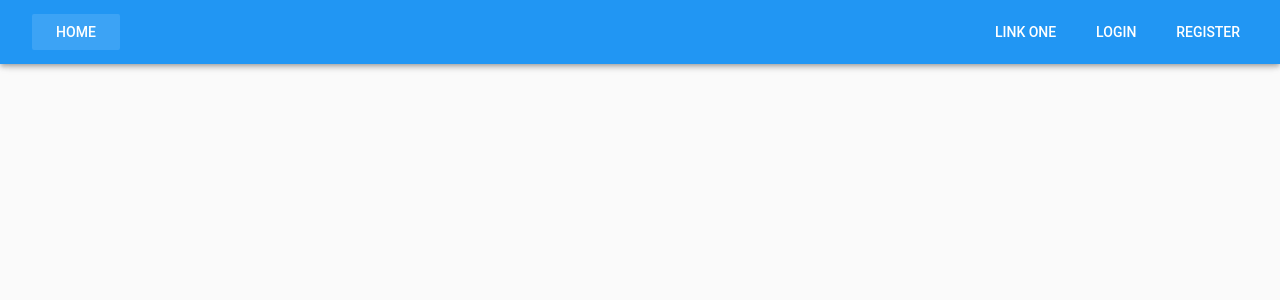
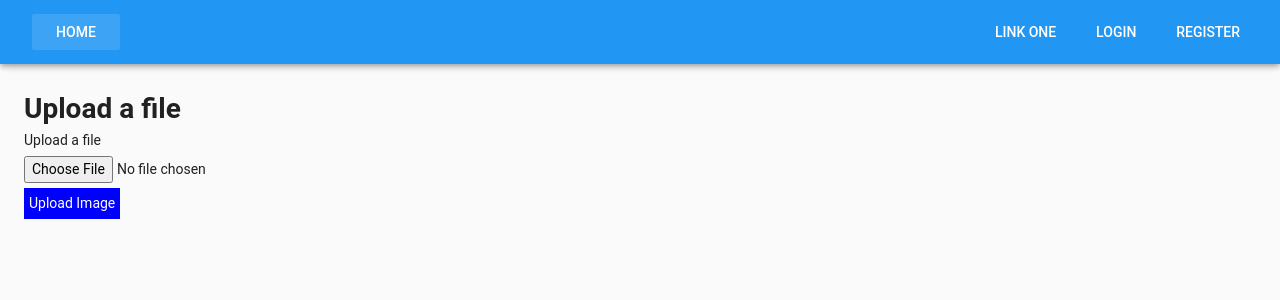
Before and after one commit to rtw590/photo-wall, a Vue app in the folder client/: page /#/upload in a window 1280 px wide. Shown: the top 300 px of the page. Built offline with nearby package versions, Linux system fonts and the light colour scheme.

Commit message:
Working on passing form data from vue to express

```diff
--- /dev/null
+++ b/client/src/components/Upload.vue
@@ -0,0 +1,36 @@
+<template>
+  <div>
+    <h1>Upload a file</h1>
+
+    <form method="post" enctype="multipart/form-data" action="/upload">
+      <label for="file">Upload a file</label>
+      <input type="file" name="upload">
+        <input type="submit" class="button" value="Upload Image">
+    </form>
+</div>
+
+</template>
+
+<script>
+export default {
+  data() {
+    return {};
+  },
+  methods: {},
+  computed: {}
+};
+</script>
+
+
+<style scoped>
+input {
+  display: block;
+  margin: 5px 0;
+}
+
+.button {
+  background-color: blue;
+  color: white;
+  padding: 5px;
+}
+</style>
--- a/client/src/router.js
+++ b/client/src/router.js
@@ -5,6 +5,7 @@ import Home from "./components/Home.vue";
 import Test from "./components/Test.vue";
 import Register from "./components/Register.vue";
 import Login from "./components/Login.vue";
+import Upload from "./components/Upload.vue";
 
 Vue.use(Router);
 
@@ -29,6 +30,11 @@ export default new Router({
       path: "/login",
       name: "login",
       component: Login
+    },
+    {
+      path: "/upload",
+      name: "upload",
+      component: Upload
     }
   ]
 });
```
